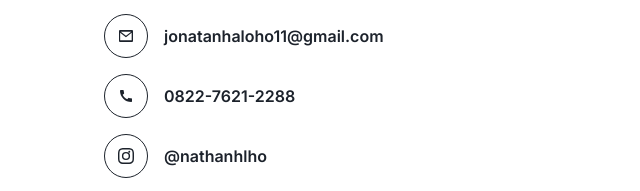
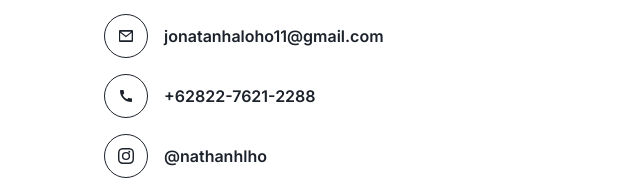
Before and after one commit to nathanhlho/nathanhlho.github.io, a website: page index.html in a window 1280 px wide. Shown: the part 2380-2571 px from the top of the page, 0-640 px from the left. Drawn offline with nearby package versions, Linux system fonts and the light colour scheme.

Commit message:
Update index.html

```diff
--- a/index.html
+++ b/index.html
@@ -160,7 +160,7 @@
               <span class="w-11 h-11 shrink-0 flex items-center justify-center rounded-full border border-ink">
                 <svg xmlns="http://www.w3.org/2000/svg" viewBox="0 0 24 24" fill="currentColor" class="w-4 h-4"><path d="M20.01 15.38c-1.23 0-2.42-.2-3.53-.56a.977.977 0 0 0-1.01.24l-1.57 1.97c-2.83-1.35-5.48-3.9-6.89-6.83l1.95-1.66c.27-.28.35-.67.24-1.02-.37-1.11-.56-2.3-.56-3.53 0-.54-.45-.99-.99-.99H4.19C3.65 3 3 3.24 3 3.99 3 13.28 10.73 21 20.01 21c.71 0 .99-.63.99-1.18v-3.45c0-.54-.45-.99-.99-.99z"/></svg>
               </span>
-              <a href="tel:+6282276212288" class="font-semibold hover:text-accent transition-colors">0822-7621-2288</a>
+              <a href="tel:+6282276212288" class="font-semibold hover:text-accent transition-colors">+62822-7621-2288</a>
             </li>
             <li class="flex items-center gap-4">
               <span class="w-11 h-11 shrink-0 flex items-center justify-center rounded-full border border-ink">
```
